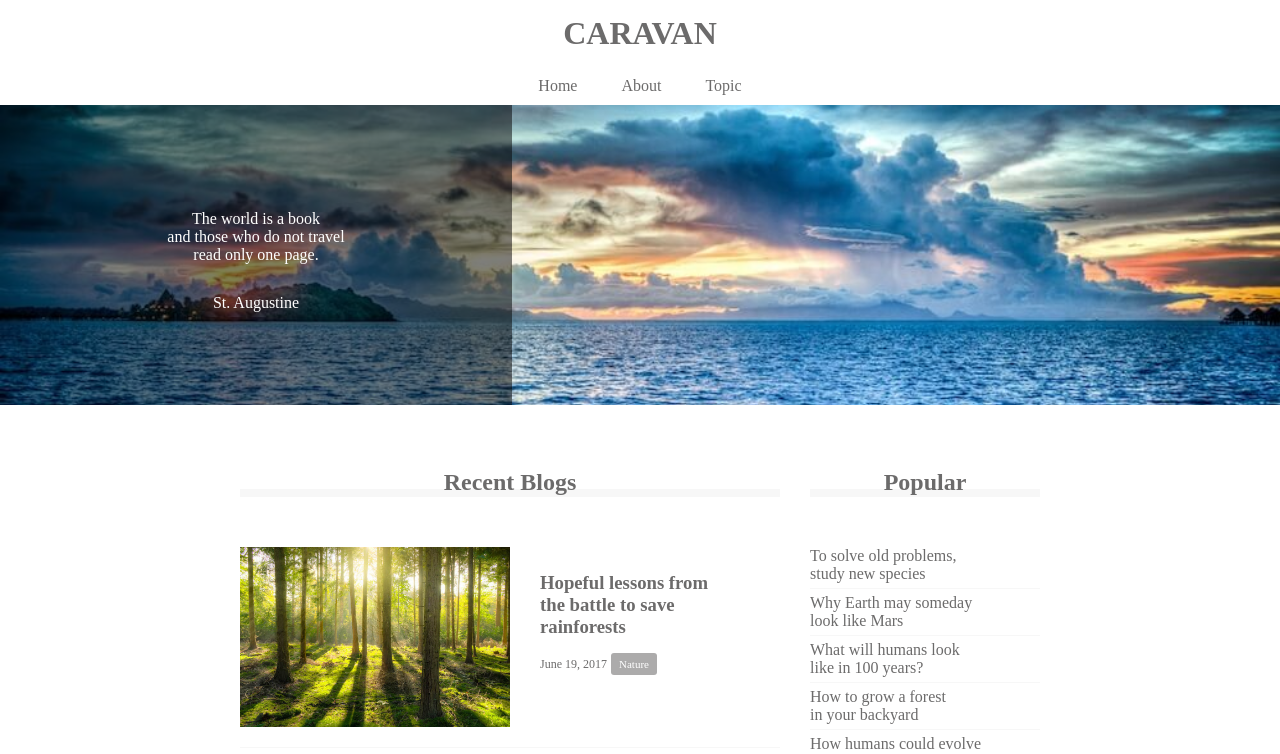
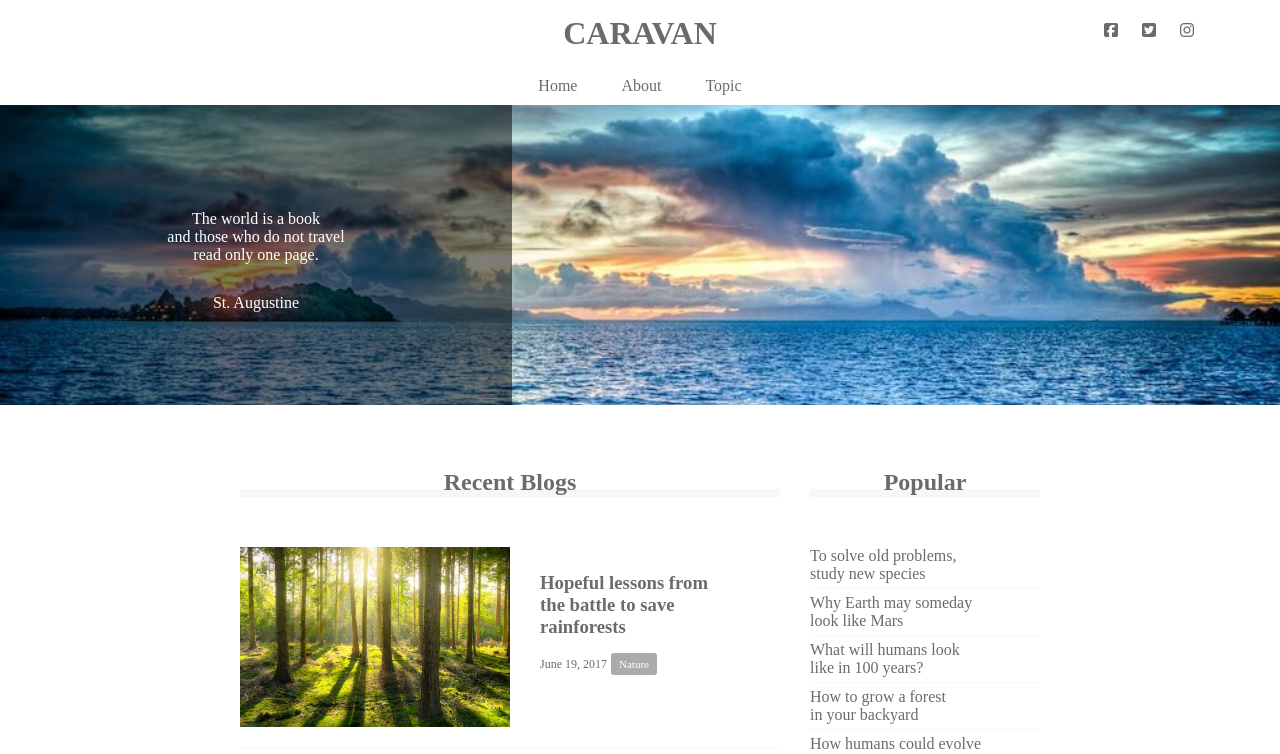
Before and after one commit to daiku965/caravan_html, a plain HTML site: page index.html in a window 1280 px wide. Shown: the top 754 px of the page. Drawn offline with Linux system fonts and the light colour scheme.

Commit message:
[Add] ソーシャルアイコン

```diff
--- a/index.html
+++ b/index.html
@@ -2,6 +2,7 @@
 <html lang="ja">
   <head>
     <meta charset="UTF-8">
+    <script src="https://kit.fontawesome.com/1aed083721.js" crossorigin="anonymous"></script>
     <link rel="stylesheet" href="style.css">
     <title>CARAVAN</title>
   </head>
@@ -13,7 +14,11 @@
           CARAVAN
         </a>
       </h1>
-      <div class="social"></div>
+      <div class="social">
+        <i class="fab fa-facebook-square"></i>
+        <i class="fab fa-twitter-square"></i>
+        <i class="fab fa-instagram"></i>
+      </div>
     </header>
 
     <nav>
--- a/style.css
+++ b/style.css
@@ -14,6 +14,18 @@ header {
   padding: 15px 0;
   margin: 0 auto;
   text-align: center;
+  position: relative;
+}
+
+.social {
+  position: absolute;
+  top: 22px;
+  right: 22px;
+}
+
+.social i {
+  display: inline-block;
+  margin-left: 20px;
 }
 
 header .heading {
```
